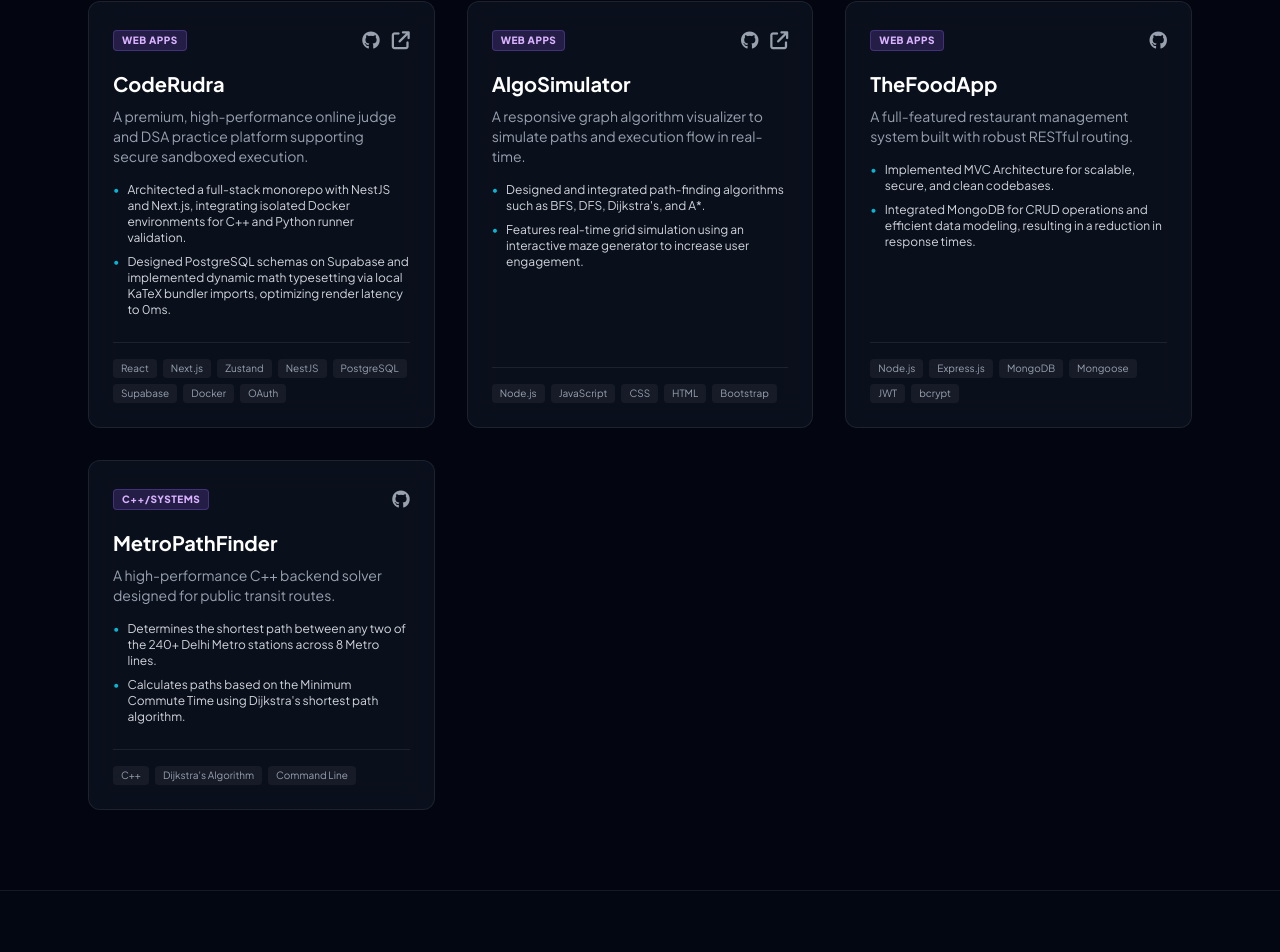
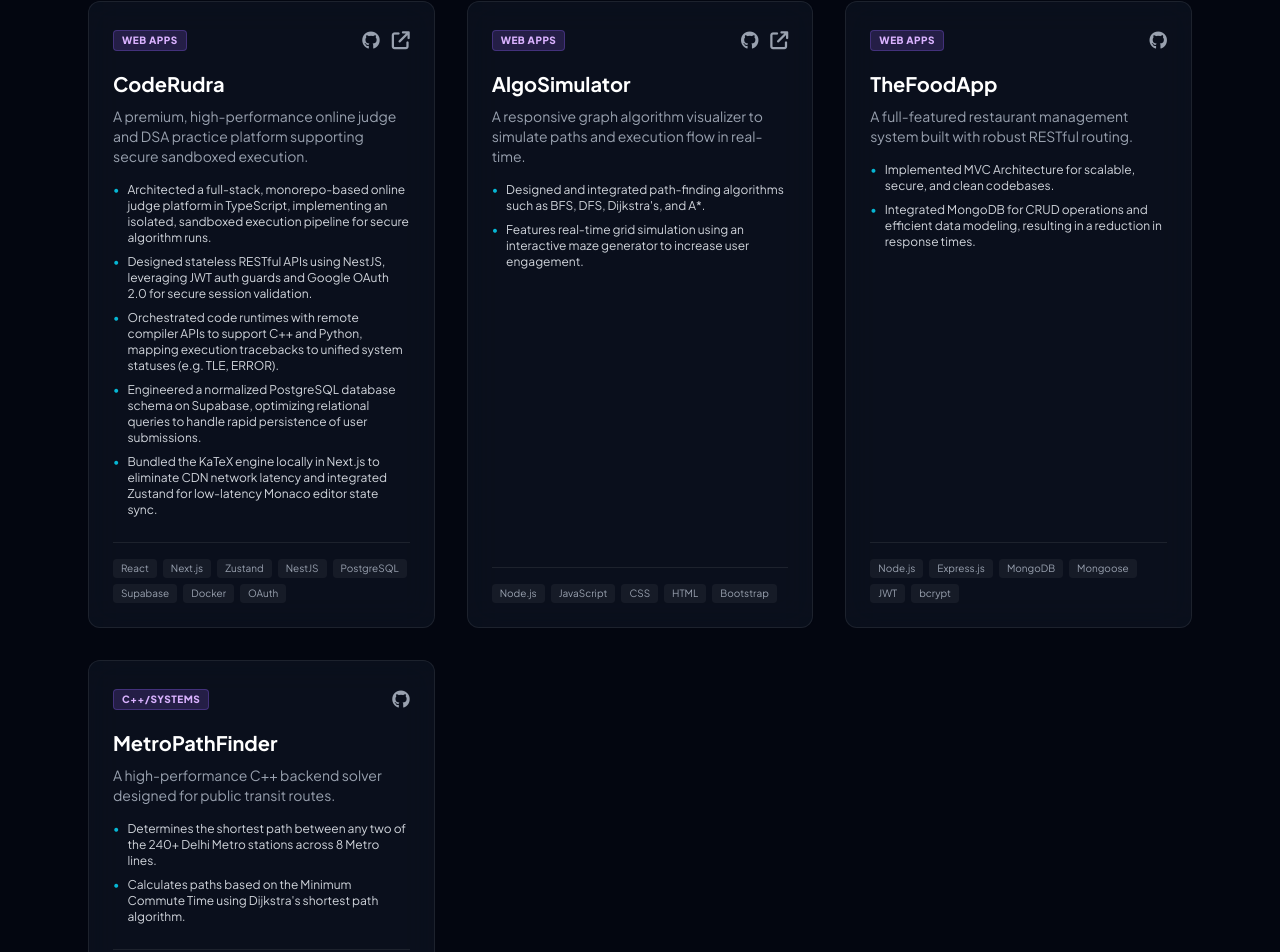
Before and after one commit to ShivamJNU/myPortfolio, a React (Vite) app: page / in a window 1280 px wide. Shown: the part 2122-3074 px from the top of the page. Built offline with nearby package versions, Linux system fonts and the light colour scheme.

Commit message:
Expanded CodeRudra bullet details list to show all 5 key SDE implementation points

```diff
--- a/src/components/Projects.jsx
+++ b/src/components/Projects.jsx
@@ -7,8 +7,11 @@ const projects = [
         category: "Web Apps",
         description: "A premium, high-performance online judge and DSA practice platform supporting secure sandboxed execution.",
         bullets: [
-            "Architected a full-stack monorepo with NestJS and Next.js, integrating isolated Docker environments for C++ and Python runner validation.",
-            "Designed PostgreSQL schemas on Supabase and implemented dynamic math typesetting via local KaTeX bundler imports, optimizing render latency to 0ms."
+            "Architected a full-stack, monorepo-based online judge platform in TypeScript, implementing an isolated, sandboxed execution pipeline for secure algorithm runs.",
+            "Designed stateless RESTful APIs using NestJS, leveraging JWT auth guards and Google OAuth 2.0 for secure session validation.",
+            "Orchestrated code runtimes with remote compiler APIs to support C++ and Python, mapping execution tracebacks to unified system statuses (e.g. TLE, ERROR).",
+            "Engineered a normalized PostgreSQL database schema on Supabase, optimizing relational queries to handle rapid persistence of user submissions.",
+            "Bundled the KaTeX engine locally in Next.js to eliminate CDN network latency and integrated Zustand for low-latency Monaco editor state sync."
         ],
         github: "https://github.com/ShivamJNU/CodeRudra",
         live: "https://coderudra.vercel.app"
```
